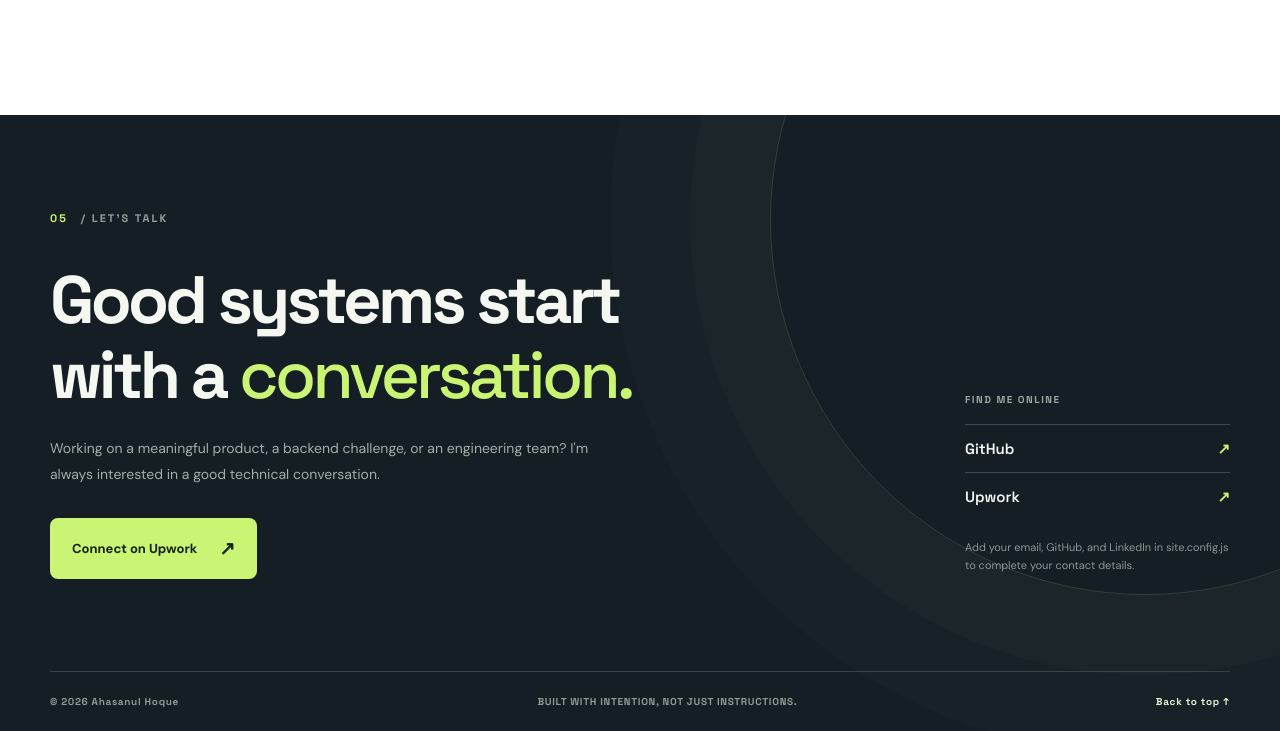
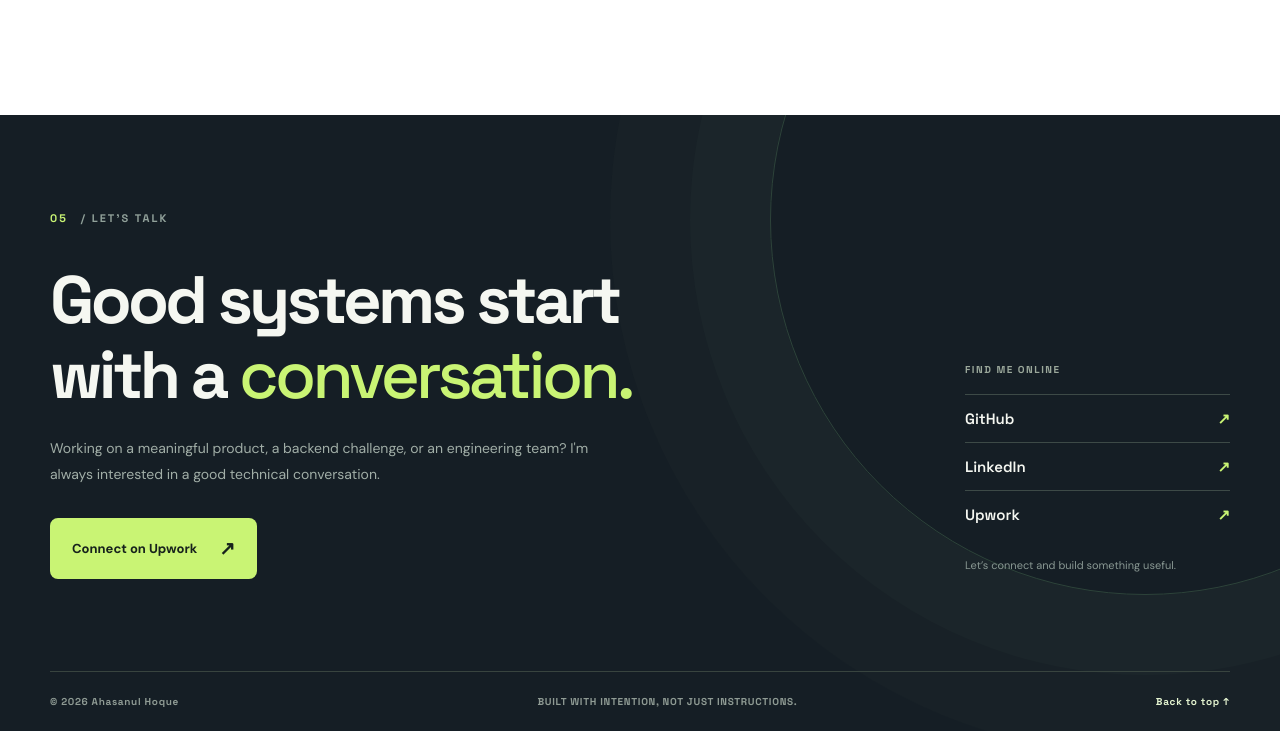
Before and after one commit to ahasan247/portfolio, a plain HTML site: page index.html in a window 1280 px wide. Shown: the part 5438-6169 px from the top of the page. Drawn offline with Linux system fonts and the light colour scheme.

Commit message:
feat(portfolio): add LinkedIn profile to contact links

```diff
--- a/index.html
+++ b/index.html
@@ -109,7 +109,7 @@
 window.PORTFOLIO_CONFIG = {
   email: "",
   github: "https://github.com/ahasan247",
-  linkedin: "",
+  linkedin: "https://www.linkedin.com/in/ahasanul-hoque-5661a81ab",
   upwork: "https://www.upwork.com/freelancers/~0123205bc0c6736f0b"
 };
 
```
